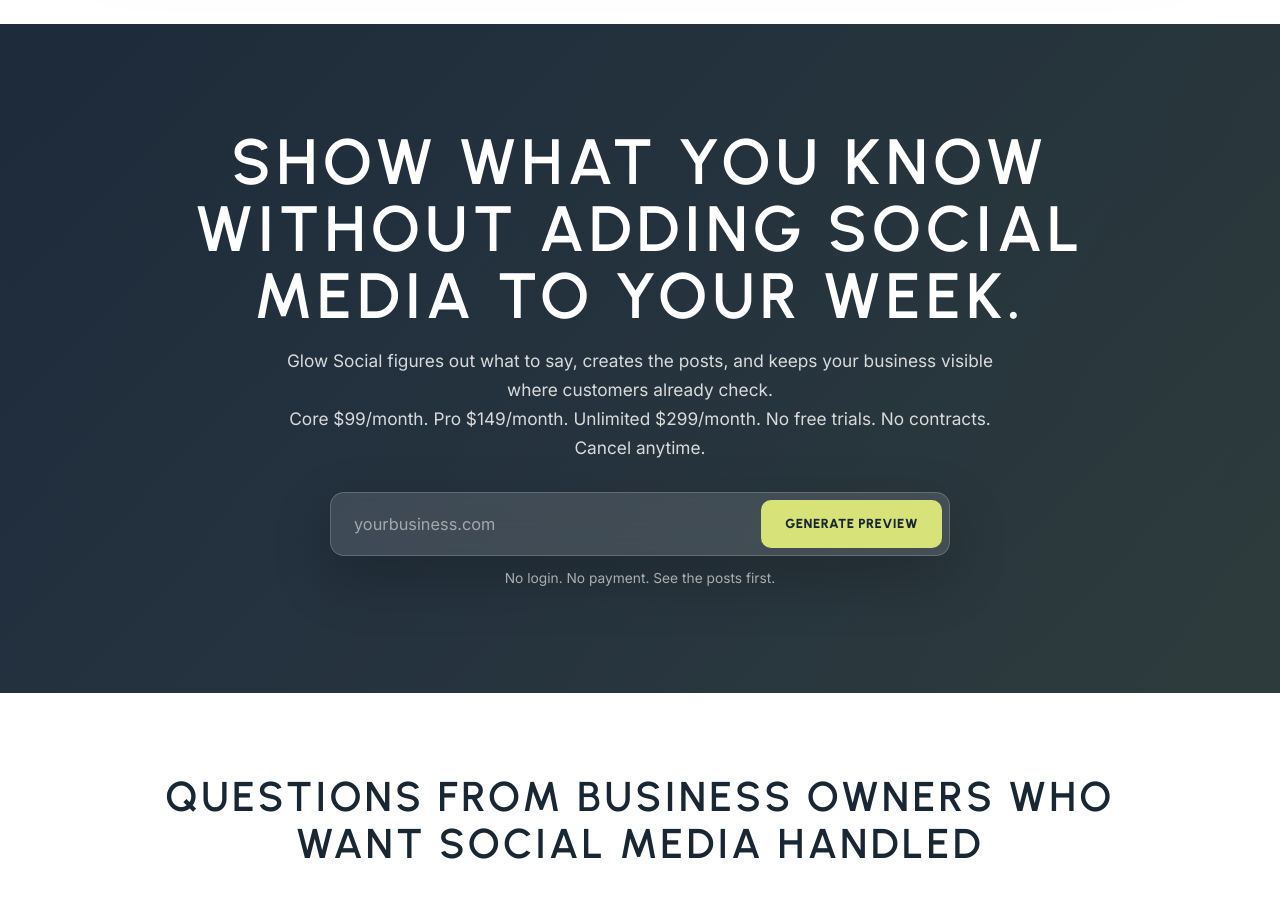
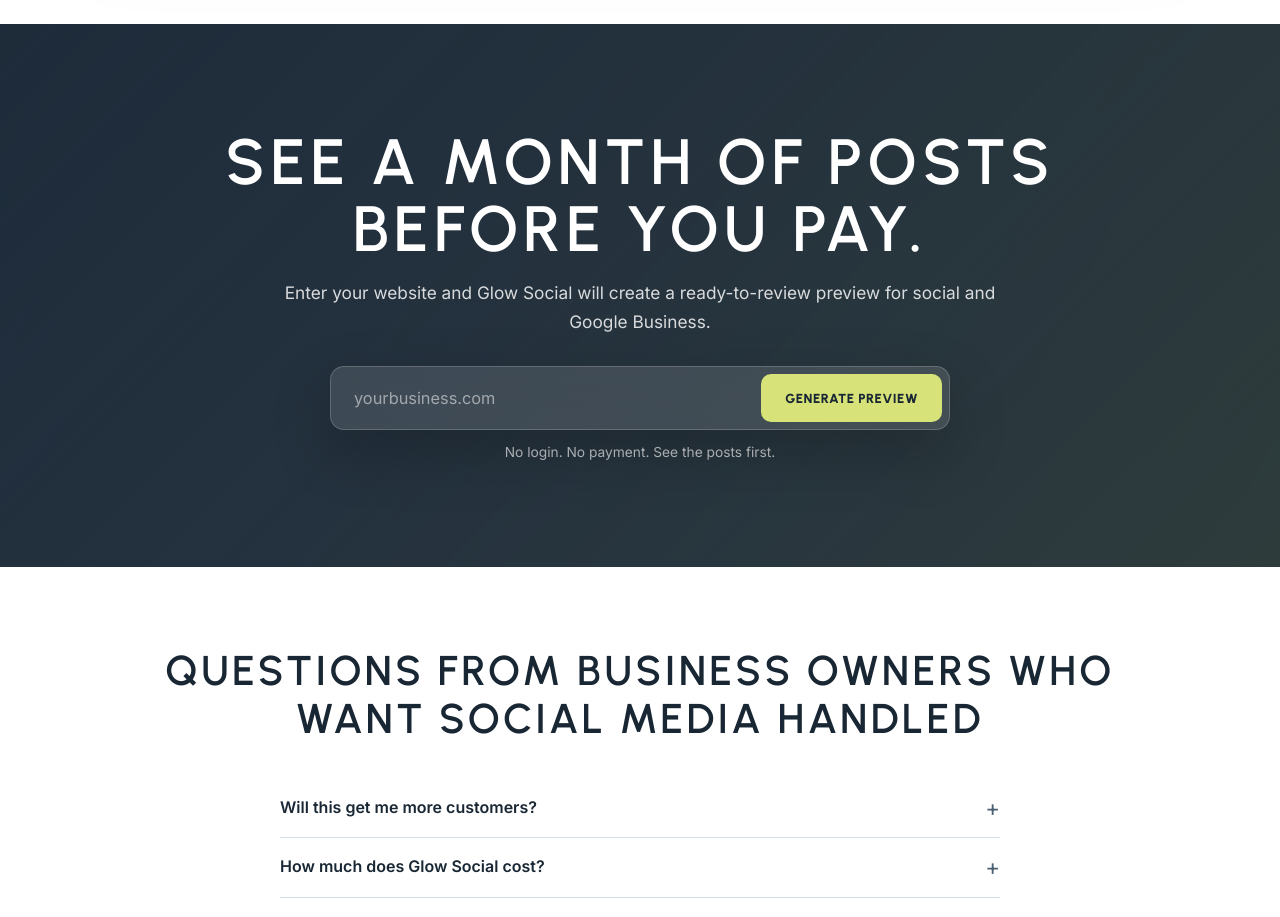
Before and after one commit to glowsocial/glowsocial.com, a Next.js app: page / in a window 1280 px wide. Shown: the part 8140-9057 px from the top of the page. Built offline with nearby package versions, Linux system fonts and the light colour scheme.

Commit message:
Tighten homepage final CTA copy

```diff
--- a/app/components/HomePageContent.js
+++ b/app/components/HomePageContent.js
@@ -985,8 +985,8 @@
       {/* ============ FINAL CTA — Emotional close ============ */}
       <section className="final-cta">
         <div className="container">
-          <h2>Show what you know<br />without adding social media to your week.</h2>
-          <p><BrandName /> figures out what to say, creates the posts, and keeps your business visible where customers already check.<br />{pricing.summaryFull} {pricing.billingPolicy}</p>
+          <h2>See a month of posts<br />before you pay.</h2>
+          <p>Enter your website and <BrandName /> will create a ready-to-review preview for social and Google Business.</p>
           <form
             className="final-preview-form"
             action="https://app.glowsocial.com/preview"
```
